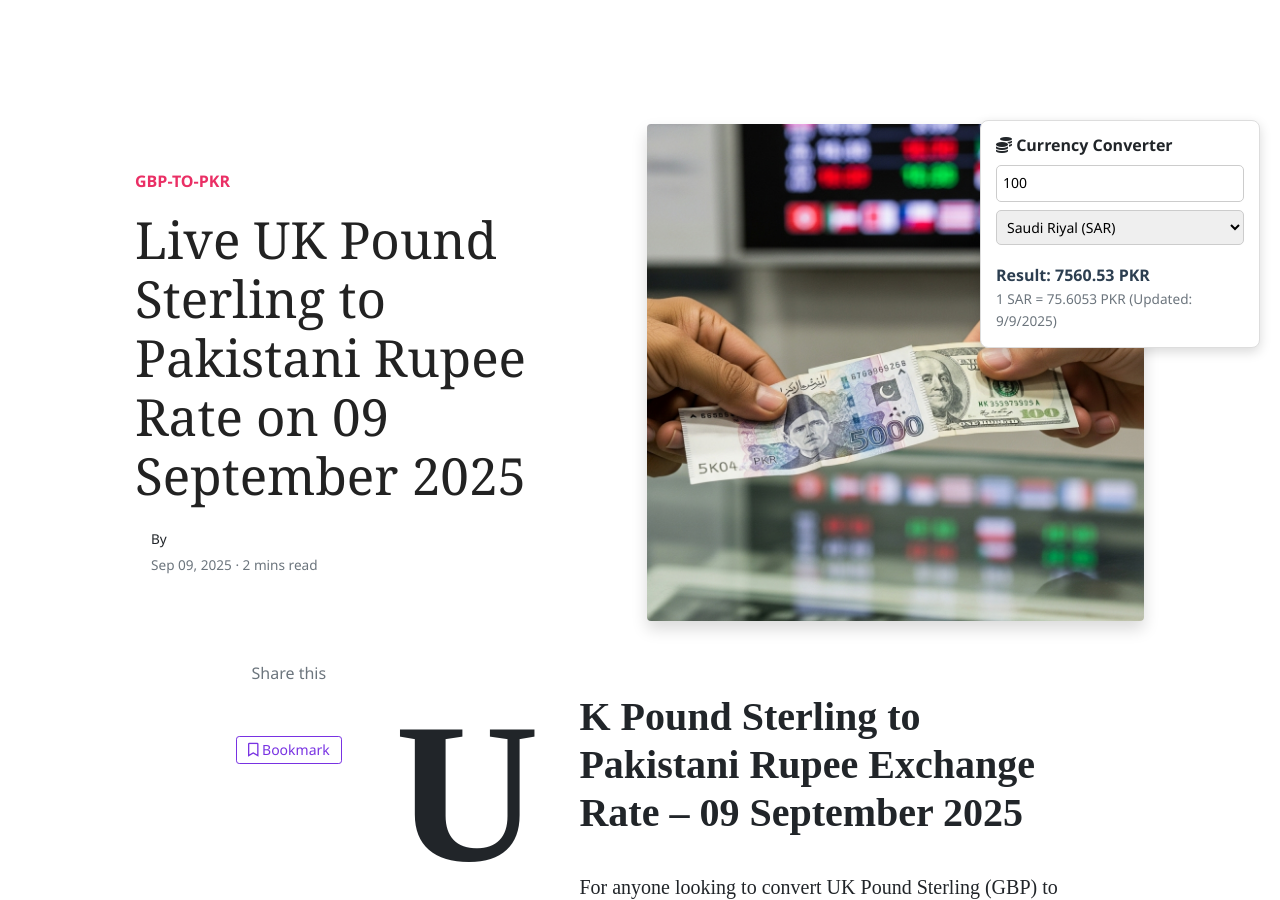
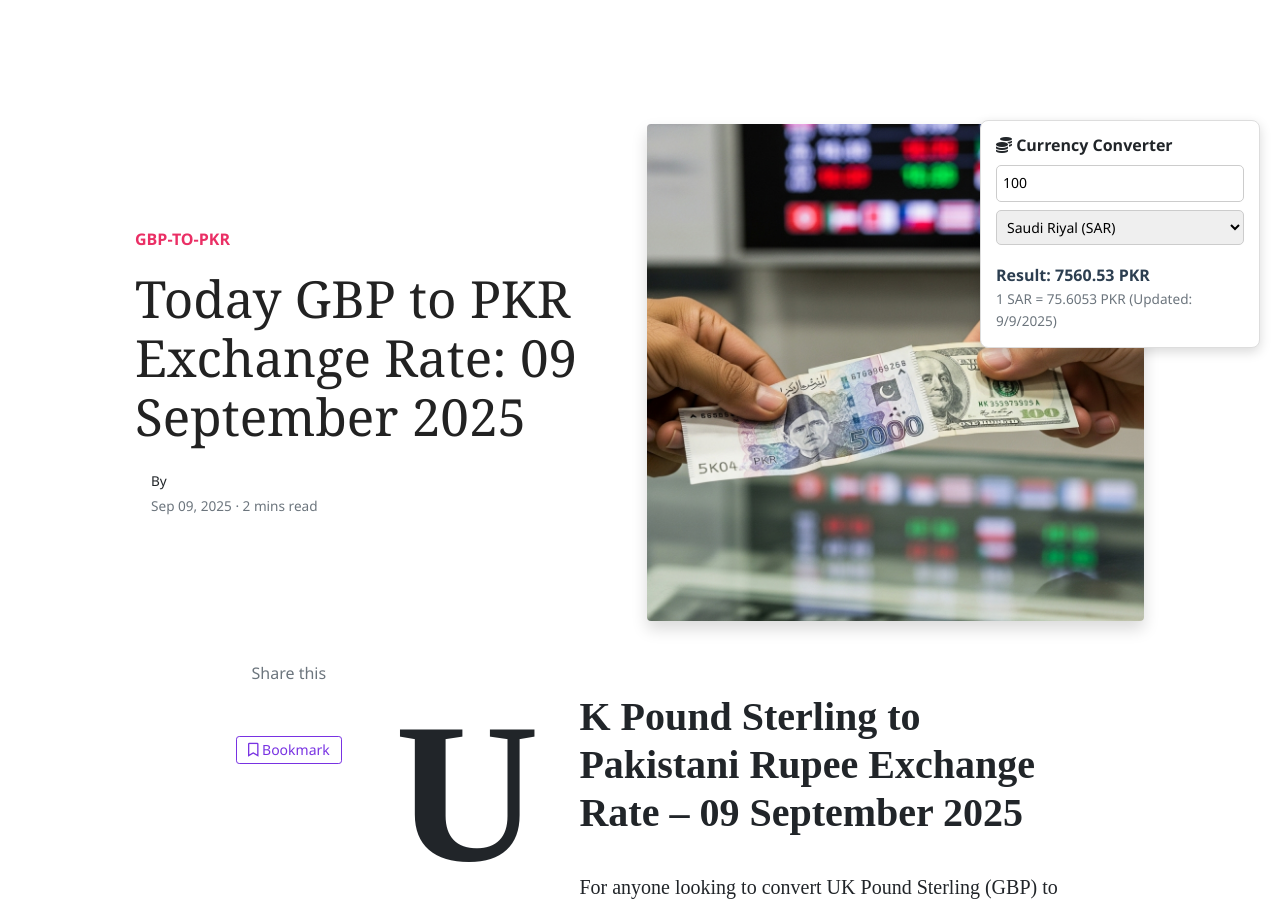
Before and after one commit to mlcom/mlcom.github.io, a Jekyll site: the page built from _posts/2025-09-09-today-uk-pound-sterling-to-pkr-exchange-rate-september-2025-prices-updated-gbp-to-pkr.md, in a window 1280 px wide and 900 px high. Built offline with Jekyll 4.4.1, drawn with Linux system fonts in a browser that asks for light colours; nearby versions of some CDN libraries; comment, search, counter and statistics services are not loaded.

Commit message:
Automated: Update currency rates and generate daily posts

```diff
--- a/_data/rates.yml
+++ b/_data/rates.yml
@@ -1,4 +1,4 @@
-last_updated_utc: '2025-09-09T01:52:44.626883+00:00'
+last_updated_utc: '2025-09-09T04:28:38.584748+00:00'
 rates:
   AED: 3.6725
   AFN: 68.311
--- a/_posts/2025-09-09-today-uk-pound-sterling-to-pkr-exchange-rate-september-2025-prices-updated-gbp-to-pkr.md
+++ b/_posts/2025-09-09-today-uk-pound-sterling-to-pkr-exchange-rate-september-2025-prices-updated-gbp-to-pkr.md
@@ -1,6 +1,6 @@
 ---
 layout: post
-title:  'Live UK Pound Sterling to Pakistani Rupee Rate on 09 September 2025'
+title:  'Today GBP to PKR Exchange Rate: 09 September 2025'
 author: john
 categories: [ gbp-to-pkr ]
 image: assets/images/usd-to-pkr-rate-today.jpg
```
